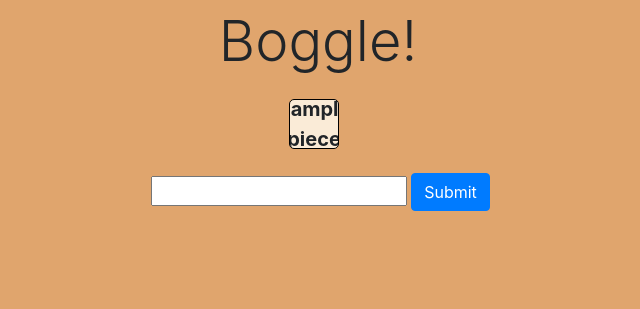
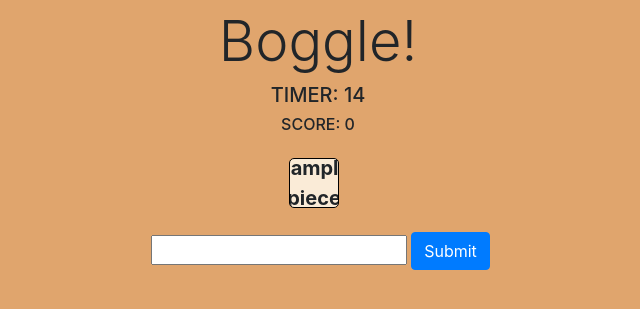
Before and after one commit to japamat/flask-boggle, a Flask app: template templates/board.html in a window 1280 px wide. Shown: the top 309 px of the page, without its empty margins (322-962 px from the left). Run offline with Flask 2, Linux system fonts and the light colour scheme; the template is opened without the code that fills it: most values are stand-ins (such as "Sample title", 1, 10 or a date in 2020); parts of the project's set-up code (start-up, migrations or seed data) failed here and were passed over; some libraries are stand-ins or nearby versions.

Commit message:
all the work we did in class

```diff
--- a/app.py
+++ b/app.py
@@ -1,5 +1,4 @@
-from flask import Flask, request, redirect, session, render_template
-from flask_debugtoolbar import DebugToolbarExtension
+from flask import Flask, request, redirect, session, render_template, jsonify
 from boggle import Boggle
 
 boggle_game = Boggle()
@@ -7,13 +6,35 @@ boggle_game = Boggle()
 app = Flask(__name__)
 
 app.config['SECRET_KEY'] = "oh-so-secret"
-debug = DebugToolbarExtension(app)
 
-app.config['DEBUG_TB_INTERCEPT_REDIRECTS'] = False
 
 @app.route('/')
 def root():
+    global boggle_game
+    boggle_game = Boggle()
     session["board"] = boggle_game.make_board()
     board = session["board"]
-    return render_template('board.html',
-                            board=board)
+    return render_template('board.html', board=board)
+
+
+@app.route('/answer', methods=["POST"])
+def answer_handling():
+    data = request.form['answer']
+    result = boggle_game.check_valid_word(board=session["board"] , word=data)
+    server_response = jsonify({'result': result, 'word': data})
+    return server_response
+
+
+@app.route('/new_game', methods=["POST"])
+def user_handling():
+    final = request.values
+    if session.get('user'):
+        temp = session['user'].games
+        temp += 1
+        session['user'].games = temp
+        if session['user'].high < final.high:
+            session['user'].high = final.high
+    else:
+        session['user'] = {'high': final.high, 'games': 1}
+    session['user'] = session['user']
+    return redirect('/')
--- a/boggle.py
+++ b/boggle.py
@@ -31,7 +31,7 @@ class Boggle():
 
     def check_valid_word(self, board, word):
         """Check if a word is a valid word in the dictionary and/or the boggle board"""
-
+        word = word.lower()
         word_exists = word in self.words
         valid_word = self.find(board, word.upper())
 
--- a/static/main.js
+++ b/static/main.js
@@ -1,10 +1,46 @@
 $(function(){
+    var TIMER = $('#timer')
 
+    let decreaseTime = (setInterval(function() {
+        let curTime = Number(TIMER.text())
+        curTime--
+        if (curTime <= 0){
+            clearInterval(decreaseTime)
+            $('#game').remove()
+            $('.container').append('<button id="newGame" class="btn btn-primary btn-block">New Game</button>')
+            $('#newGame').on('click', newGame)
+            // $('#submit-guess-btn').click(false)
+        }
+        TIMER.text(curTime)
+    }, 1000))
 
     $('#submit-guess-btn').on('click', function (evt) {
         evt.preventDefault();
+        let guess = $('#user-guess').val()
+        $('form').trigger('reset')
+        let answerObj = {answer: guess}
+        let answerSubmission =  $.ajax({
+            type: 'POST',
+            url:'/answer',
+            data: answerObj,
+            success: updateScore
+        })
 
     })
-
+    function updateScore (response){
+        let currentScore = $('#score').text()
+        if (response.result === 'ok') {
+            $('#score').text((Number(currentScore)+response.word.length))
+        }
+    }
+    function newGame(){
+       let score = Number($('#score').text())
+       let final = {high: score}
+       let finalObj =  $.ajax({
+            type: 'POST',
+            url:'/new_game',
+            data: final,
+        })
+    }
 
 })
--- a/static/style.css
+++ b/static/style.css
@@ -1,7 +1,6 @@
 body {
     background-color: rgb(224, 165, 109)
 }
-
 
 .piece {
     width: 50px;
--- a/templates/board.html
+++ b/templates/board.html
@@ -5,9 +5,11 @@
 <div class="container mt-2">
     <div class="text-center">
         <h1 class="display-4">Boggle!</h1>
+        <h5 >TIMER: <span id="timer">20</span></h5>
+        <h6>SCORE: <span id ="score">0</span></h6>
 
     </div>
-    <div class="mt-3 d-block text-center">
+    <div id="game" class="mt-3 d-block text-center">
 
         {% for row in board %}
 
```
